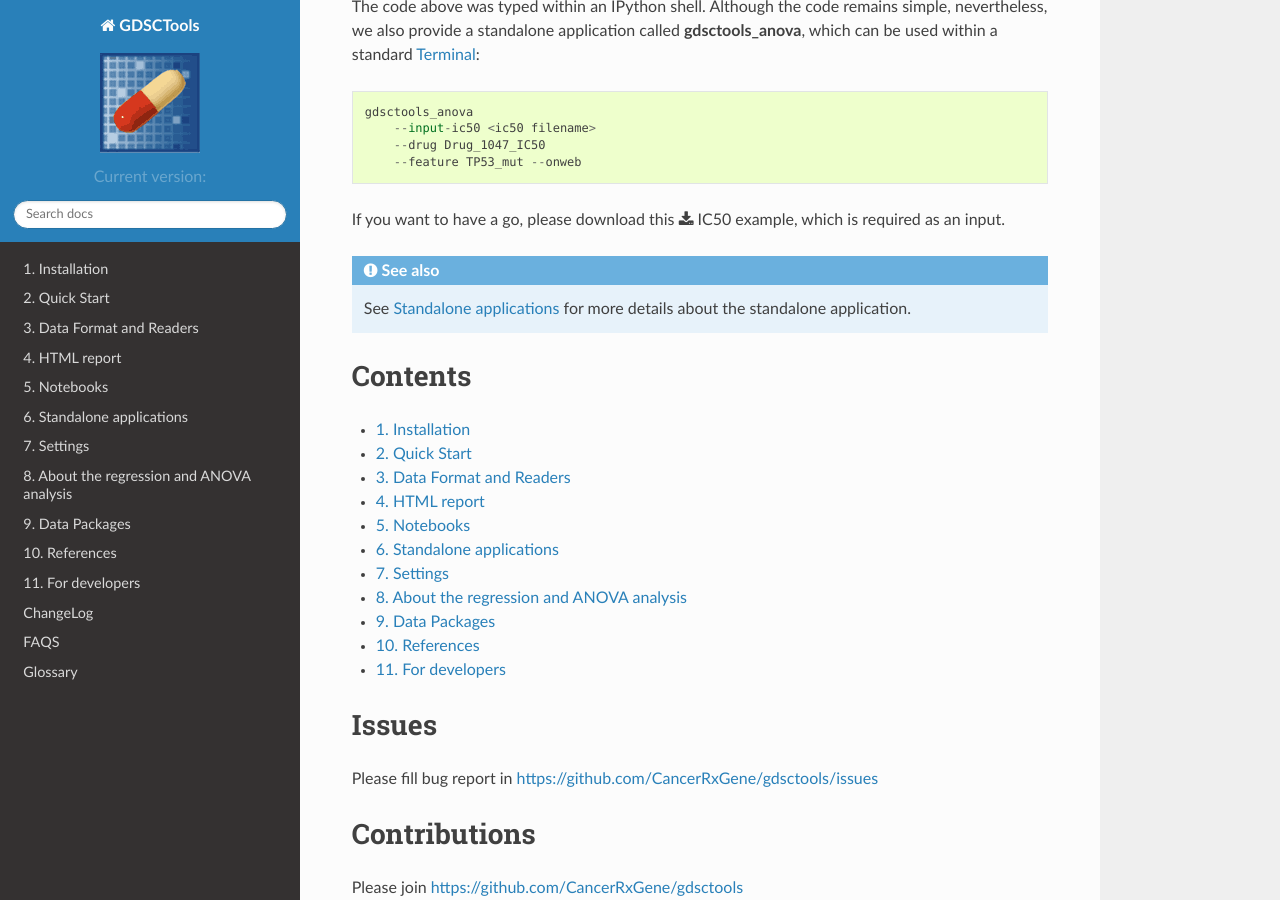
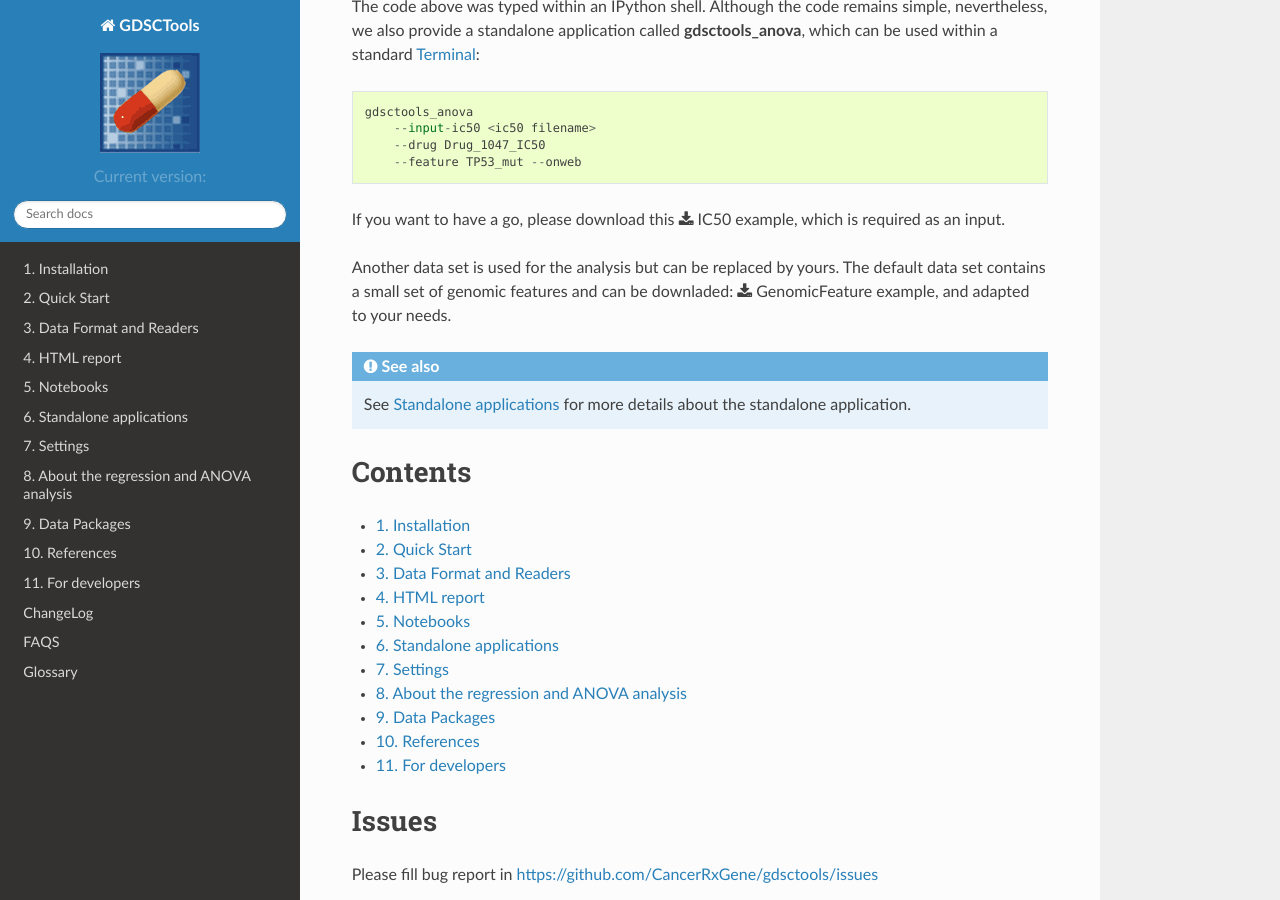
Before and after one commit to CancerRxGene/gdsctools, a Sphinx documentation site: the page built from doc/source/index.rst, in a window 1280 px wide and 900 px high, scrolled down 913 px. Built offline with Sphinx 7.4.7 and the Read the Docs theme 2.0.0, drawn with Linux system fonts in a browser that asks for light colours; formulas are drawn with MathJax 3; pages that are not in the unit, such as notebooks, are missing from menus; the version number could not be read and is left out.

Commit message:
add genomic feature link  to download a sample.

```diff
--- a/doc/source/index.rst
+++ b/doc/source/index.rst
@@ -41,6 +41,10 @@ called **gdsctools_anova**, which can be used within a standard :term:`Terminal`
 If you want to have a go, please download this
 :download:`IC50 example <../../share/data/test_IC50.csv>`, which is required as
 an input.
+
+Another data set is used for the analysis but can be replaced by yours. The default data set contains a small set of genomic features and can be downladed:
+:download:`GenomicFeature example <../../share/data/genomic_features.tsv.gz>`, and adapted to your needs.
+
 
 .. seealso:: See :ref:`standalone` for more details about the
     standalone application.
```
